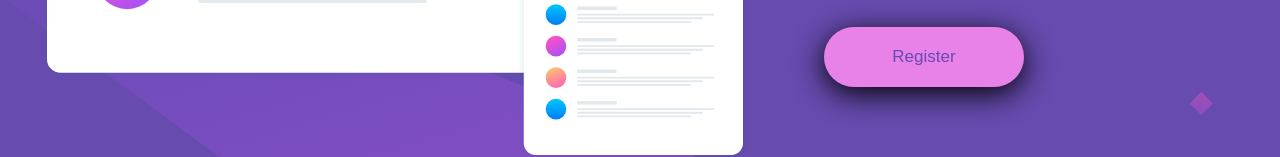
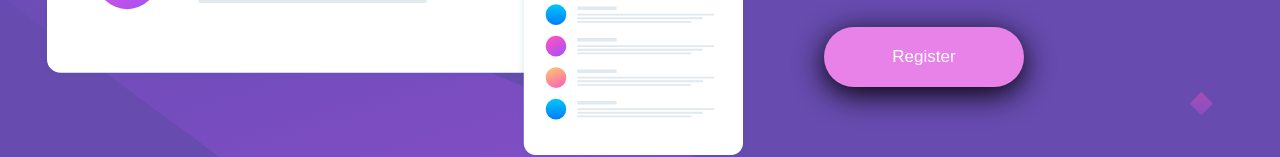
Before and after one commit to HenryRomao/PROJ.HUDDLE-BASE, a plain HTML site: page index.html in a window 1280 px wide. In both pictures the pointer is over the button "Register". Shown: the part 485-642 px from the top of the page. Drawn offline with nearby package versions, Linux system fonts and the light colour scheme.

Commit message:
Adicionei a classe  - a - na classe - button:hover - para alterar a cor para branca

```diff
--- a/Src/CSS/style.css
+++ b/Src/CSS/style.css
@@ -48,7 +48,7 @@ body {
     cursor: pointer;
 }
 
-.home .description .button:hover {
+.home .description a .button:hover {
     background-color: hsl(300, 69%, 71%);
     color: white;
     transition: 0.4s;
```
